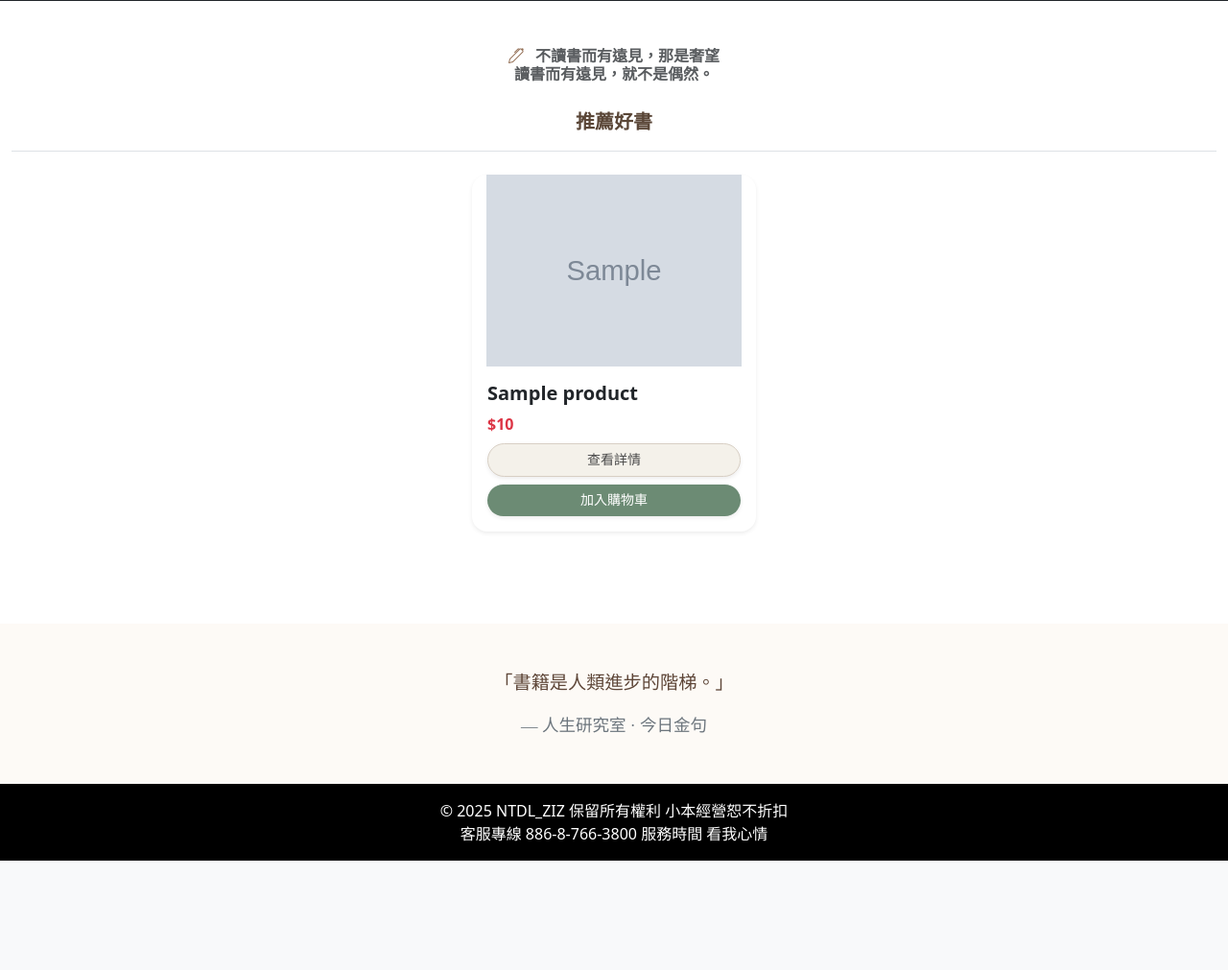
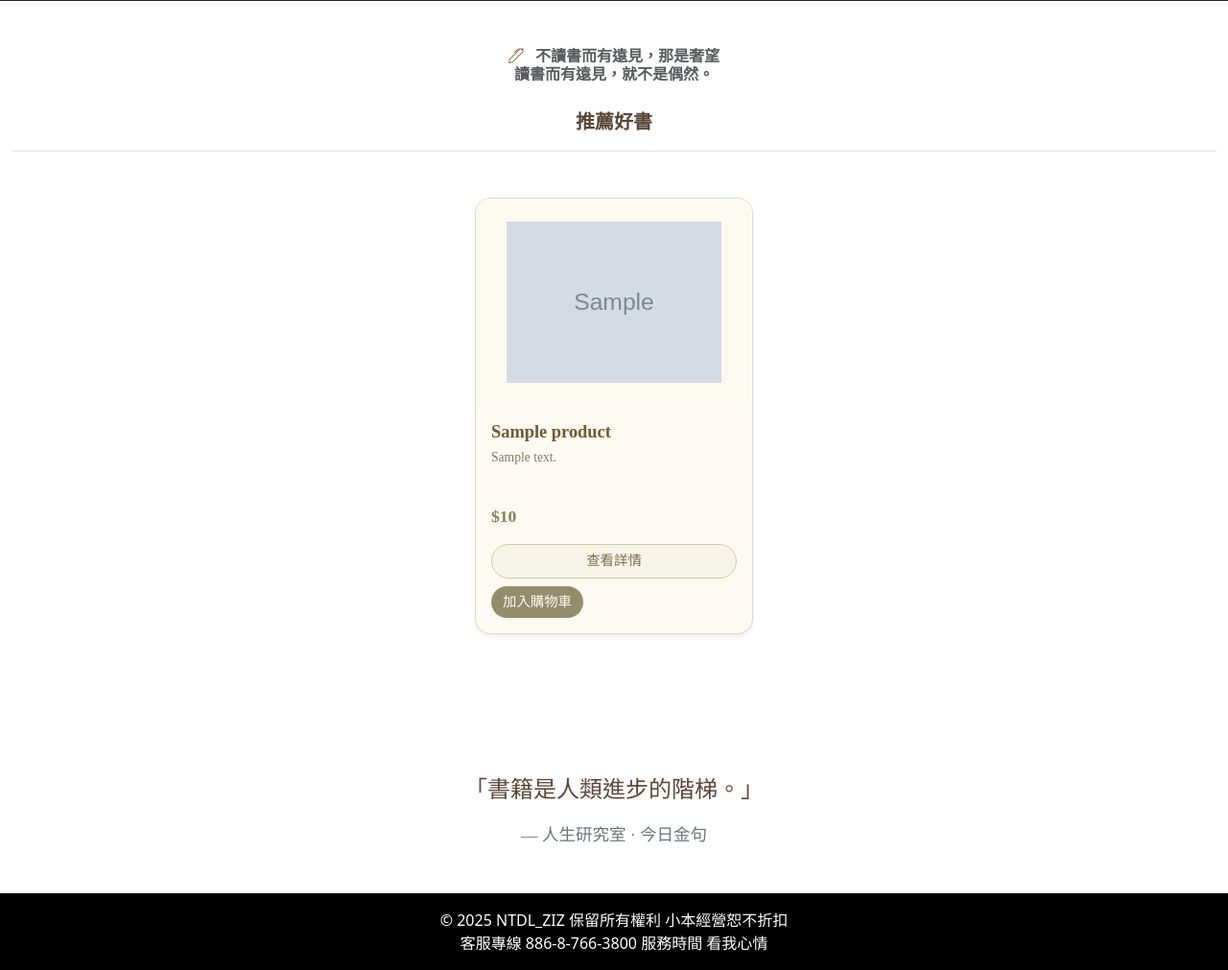
Before and after one commit to ziz03/database_class, a PHP site: page /index.php in a window 1280 px wide. Shown: the part 563-1574 px from the top of the page at 96% size. Before the commit the page ends 1460 px from the top, so only its background shows below. Run offline with PHP 8.4, Linux system fonts and the light colour scheme; tables that the repository leaves empty or names only in its code hold one stand-in row (values such as "Sample post"); grey boxes marked "Sample" are stand-in pictures; some libraries are stand-ins or nearby versions.

Commit message:
something beautiful

```diff
--- a/action/common.php
+++ b/action/common.php
@@ -150,6 +150,96 @@
 
 function displayProductsList($result, $noResultsMessage = '暫無商品', $keyword = '', $limit = 3, $page = 1, $totalProducts = 0)
 {
+    ?>
+    <style>
+        /* 文青柔和色調 */
+        .product-card {
+            background-color: #fefaf3;
+            /* 淡奶油色 */
+            border: 1px solid #e2d9c3;
+            /* 淡棕色邊框 */
+            border-radius: 1rem;
+            box-shadow: 0 3px 10px rgba(183, 166, 138, 0.25);
+            transition: transform 0.3s ease, box-shadow 0.3s ease;
+            font-family: 'Noto Serif TC', serif;
+            color: #5a5236;
+            /* 深棕色字 */
+        }
+
+        .product-card:hover {
+            transform: translateY(-6px);
+            box-shadow: 0 12px 30px rgba(183, 166, 138, 0.4);
+        }
+
+        .product-card .ratio {
+            border-bottom-left-radius: 0;
+            border-bottom-right-radius: 0;
+            background-color: #fcf9f1;
+            /* 淺米白 */
+        }
+
+        .product-card img {
+            padding: 1.5rem;
+            object-fit: contain;
+        }
+
+        .card-title {
+            font-weight: 700;
+            font-size: 1.15rem;
+            color: #6e5a31;
+            /* 溫暖深棕 */
+            margin-bottom: 0.4rem;
+        }
+
+        .price-text {
+            color: #8b7d5e;
+            /* 柔和棕 */
+            font-weight: 700;
+            font-size: 1.1rem;
+            margin-bottom: 1rem;
+        }
+
+        .btn-custom-outline {
+            font-family: 'Noto Serif TC', serif;
+            font-size: 0.9rem;
+            background-color: #f7f4ea;
+            color: #7c6f4f;
+            border: 1.5px solid #d6cba2;
+            border-radius: 2rem;
+            transition: background-color 0.3s ease, color 0.3s ease;
+        }
+
+        .btn-custom-outline:hover {
+            background-color: #a79d7e;
+            color: #fefaf3;
+            border-color: #958c6b;
+        }
+
+        .btn-custom-solid {
+            font-family: 'Noto Serif TC', serif;
+            font-size: 0.9rem;
+            background-color: #958c6b;
+            color: #fefaf3;
+            border: none;
+            border-radius: 2rem;
+            transition: background-color 0.3s ease;
+        }
+
+        .btn-custom-solid:hover {
+            background-color: #7e7658;
+        }
+
+        .product-desc {
+            font-size: 0.85rem;
+            color: #7f7b68;
+            min-height: 3em;
+            margin-bottom: 1rem;
+            line-height: 1.3;
+        }
+    </style>
+
+    <div class="row g-4 justify-content-center">
+        <?php
         if ($result && $result->num_rows > 0) {
             while ($product = $result->fetch_assoc()) {
                 $image_url = $product['image_url'];
@@ -157,28 +247,29 @@
                     $image_url = substr($image_url, 1);
                 }
                 ?>
-            <div class="col-sm-6 col-md-4 col-lg-3">
-                <div class="card h-100 border-0 shadow-sm rounded-4 overflow-hidden">
-                    <img src="<?= htmlspecialchars($image_url) ?>" class="card-img-top"
-                        alt="<?= htmlspecialchars($product['name']) ?>" style="height: 200px; object-fit: contain;">
-                    <div class="card-body d-flex flex-column justify-content-between">
-                        <h5 class="card-title fw-semibold"><?= htmlspecialchars($product['name']) ?></h5>
-                        <p class="text-danger fw-bold mb-2">$<?= number_format($product['price']) ?></p>
-                        <div class="mt-auto">
-                            <!-- 查看詳情按鈕 -->
-                            <a href="product.php?product_id=<?= $product['id'] ?>" class="btn w-100 mb-2 rounded-pill shadow-sm"
-                                style="font-family: 'Noto Serif TC', serif; font-size: 0.875rem; background-color: #f4f1ea; color: #4a4a4a; border: 1px solid #d8cfc4; transition: all 0.3s ease-in-out;">
+                <div class="col-12 col-sm-6 col-md-4 col-lg-3">
+                    <div class="card product-card h-100 shadow-sm overflow-hidden">
+                        <div class="ratio ratio-4x3 rounded-top">
+                            <img src="<?= htmlspecialchars($image_url) ?>" alt="<?= htmlspecialchars($product['name']) ?>"
+                                class="img-fluid" />
+                        </div>
+                        <div class="card-body d-flex flex-column">
+                            <h5 class="card-title"><?= htmlspecialchars($product['name']) ?></h5>
+
+                            <?php if (!empty($product['description'])): ?>
+                                <p class="product-desc"><?= htmlspecialchars(mb_strimwidth($product['description'], 0, 60, '...')) ?>
+                                </p>
+                            <?php endif; ?>
+
+                            <p class="price-text">$<?= number_format($product['price']) ?></p>
+                            <div class="mt-auto d-grid gap-2">
+                                <a href="product.php?product_id=<?= $product['id'] ?>" class="btn btn-custom-outline">
                                     查看詳情
                                 </a>
-
-                            <!-- 加入購物車按鈕 -->
-                            <form method="POST" action="action/cart.php">
+                                <form method="POST" action="action/cart.php" class="m-0">
                                     <input type="hidden" name="action" value="add">
                                     <input type="hidden" name="product_id" value="<?= $product['id'] ?>">
-                                <button type="submit" class="btn w-100 rounded-pill shadow-sm"
-                                    style="font-family: 'Noto Serif TC', serif; font-size: 0.875rem; background-color: #6c8b74; color: #fff; border: none; transition: all 0.3s ease-in-out;">
-                                    加入購物車
-                                </button>
+                                    <button type="submit" class="btn btn-custom-solid">加入購物車</button>
                                 </form>
                             </div>
                         </div>
@@ -189,7 +280,7 @@
 
             // 搜尋提示
             if (isset($_GET['keyword']) && !empty(trim($keyword))) {
-            echo '<div class="col-12 text-center mt-3">';
+                echo '<div class="col-12 text-center mt-4">';
                 echo '<p>找到 ' . $totalProducts . ' 個符合 "' . htmlspecialchars($keyword) . '" 的商品，當前顯示第 ' . $page . ' 頁</p>';
                 echo '</div>';
             }
@@ -198,47 +289,51 @@
             $totalPages = ceil($totalProducts / $limit);
             if ($totalPages > 1): ?>
                 <div class="col-12 mt-5">
-                <div class="d-flex flex-wrap justify-content-center align-items-center gap-3 p-3 rounded shadow-sm border bg-light">
-                    <!-- 頁碼列 -->
-                    <ul class="pagination gap-4 justify-content-center flex-wrap">
-                        <!-- 首頁 -->
-                        <li class="page-item me-2<?= ($page <= 1) ? 'disabled' : '' ?>">
-                            <a class="page-link rounded-pill"
+                    <div class="d-flex flex-column flex-md-row flex-wrap justify-content-center align-items-center gap-4 p-4 rounded-4 shadow-sm border"
+                        style="background-color: #f7f3ef; border-color: #e2dcd5;">
+
+                        <!-- 分頁按鈕 -->
+                        <ul class="pagination mb-0 gap-2 justify-content-center flex-wrap">
+                            <li class="page-item <?= ($page <= 1) ? 'disabled' : '' ?>">
+                                <a class="page-link rounded-pill px-3 border-0" style="background-color: #e7e2da; color: #4a4a4a;"
                                     href="?page=1<?= $keyword ? '&keyword=' . urlencode($keyword) : '' ?>">第一頁</a>
                             </li>
 
-                        <!-- 上一頁 -->
-                        <li class="page-item me-2<?= ($page <= 1) ? 'disabled' : '' ?>">
-                            <a class="page-link rounded-pill"
+                            <li class="page-item <?= ($page <= 1) ? 'disabled' : '' ?>">
+                                <a class="page-link rounded-pill px-3 border-0" style="background-color: #e7e2da; color: #4a4a4a;"
                                     href="?page=<?= max(1, $page - 1) ?><?= $keyword ? '&keyword=' . urlencode($keyword) : '' ?>">上一頁</a>
                             </li>
 
-                        <!-- 動態頁碼 -->
                             <?php
-                        $maxShow = 5; // 最多顯示頁碼數
+                            $maxShow = 5;
                             $start = max(1, $page - floor($maxShow / 2));
                             $end = min($totalPages, $start + $maxShow - 1);
                             if ($end - $start < $maxShow - 1)
                                 $start = max(1, $end - $maxShow + 1);
+
                             for ($i = $start; $i <= $end; $i++): ?>
                                 <li class="page-item <?= ($i == $page) ? 'active' : '' ?>">
-                                <a class="page-link rounded-pill"
-                                    href="?page=<?= $i ?><?= $keyword ? '&keyword=' . urlencode($keyword) : '' ?>"><?= $i ?></a>
+                                    <a class="page-link rounded-pill px-3 border-0 <?= ($i == $page) ? 'text-white' : '' ?>"
+                                        style="<?= ($i == $page) ? 'background-color: #6c8b74;' : 'background-color: #e7e2da; color: #4a4a4a;' ?>"
+                                        href="?page=<?= $i ?><?= $keyword ? '&keyword=' . urlencode($keyword) : '' ?>">
+                                        <?= $i ?>
+                                    </a>
                                 </li>
                             <?php endfor; ?>
 
-                        <!-- 下一頁 -->
                             <li class="page-item <?= ($page >= $totalPages) ? 'disabled' : '' ?>">
-                            <a class="page-link rounded-pill"
+                                <a class="page-link rounded-pill px-3 border-0" style="background-color: #e7e2da; color: #4a4a4a;"
                                     href="?page=<?= min($totalPages, $page + 1) ?><?= $keyword ? '&keyword=' . urlencode($keyword) : '' ?>">下一頁</a>
                             </li>
                         </ul>
 
                         <!-- 跳轉頁碼 -->
-                    <form class="d-flex align-items-center gap-2 ms-3" onsubmit="return jumpToPage(event)">
+                        <form class="d-flex align-items-center gap-2" onsubmit="return jumpToPage(event)">
                             <input type="number" id="gotoPage" min="1" max="<?= $totalPages ?>"
-                            class="form-control form-control-sm mb-3" placeholder="頁碼" style="width: 80px;">
-                        <button class="btn btn-sm btn-outline-primary rounded-pill mb-3" type="submit">前往</button>
+                                class="form-control form-control-sm rounded-pill border-0 shadow-sm" placeholder="頁碼"
+                                style="width: 80px; background-color: #fff8f0;">
+                            <button class="btn btn-sm rounded-pill shadow-sm" style="background-color: #6c8b74; color: #fff;"
+                                type="submit">前往</button>
                             <?php
                             foreach ($_GET as $key => $value) {
                                 if ($key !== 'page' && $key !== 'gotoPage') {
@@ -264,16 +359,23 @@
                         }
                     }
                 </script>
-        <?php endif;
+                <?php
+            endif;
         } else {
-        // 無商品
+            echo '<div class="col-12 text-center mt-4">';
             if (isset($_GET['keyword']) && !empty(trim($keyword))) {
-            echo '<div class="col-12 text-center"><p>沒有找到符合 "' . htmlspecialchars($keyword) . '" 的商品</p></div>';
+                echo '<p>沒有找到符合 "' . htmlspecialchars($keyword) . '" 的商品</p>';
             } else {
-            echo '<div class="col-12 text-center"><p>' . $noResultsMessage . '</p></div>';
+                echo '<p>' . $noResultsMessage . '</p>';
             }
+            echo '</div>';
         }
+        ?>
+    </div>
+    <?php
 }
+
+
 
 
 
--- a/index.php
+++ b/index.php
@@ -34,6 +34,27 @@
                 transform: translateY(0);
             }
         }
+
+        .fade-in-up {
+            opacity: 0;
+            transform: translateY(30px);
+            animation: fadeInUp 1s ease forwards;
+        }
+
+        .fade-in-up.delay-1 {
+            animation-delay: 0.3s;
+        }
+
+        .fade-in-up.delay-2 {
+            animation-delay: 0.6s;
+        }
+
+        @keyframes fadeInUp {
+            to {
+                opacity: 1;
+                transform: translateY(0);
+            }
+        }
     </style>
 
 </head>
@@ -51,17 +72,17 @@
     font-family: 'Noto Serif TC', serif;
     color: #3e3e3e;
 ">
-            <h1 class="fw-bold mb-3" style="font-size: 3rem;">人生研究室</h1>
-            <p class="mb-4" style="font-size: 1.25rem; line-height: 1.8;">
+            <h1 class="fw-bold mb-3 fade-in-up" style="font-size: 3rem;">人生研究室</h1>
+            <p class="mb-4 fade-in-up delay-1" style="font-size: 1.25rem; line-height: 1.8;">
                 用知識品味人生，<br class="d-none d-md-block">用閱讀改變風景。
             </p>
 
 
-            <a href="#products" class="btn btn-outline-dark rounded-pill px-4 py-2 shadow-sm" style="
-        font-weight: 500;
-        letter-spacing: 0.5px;
-        transition: all 0.3s ease;
-    " onmouseover="this.style.backgroundColor='#3e3e3e'; this.style.color='#fff';"
+            <a href="#products" class="btn btn-outline-dark rounded-pill px-4 py-2 shadow-sm fade-in-up delay-2" style="
+    font-weight: 500;
+    letter-spacing: 0.5px;
+    transition: all 0.3s ease;
+" onmouseover="this.style.backgroundColor='#3e3e3e'; this.style.color='#fff';"
                 onmouseout="this.style.backgroundColor='transparent'; this.style.color='#3e3e3e';">
                 立即探索書海
             </a>
@@ -107,7 +128,7 @@
         "閱讀無法逃避現實，卻會讓現實變得可愛一點。",
         "書本是靈魂最溫柔的庇護所。",
         "每本書，都是一場與自己的對話;認識自己是所有智慧的開端。",
-        "在書頁之間，我們練習成為更好的人。",
+        "在文字之間，我們練習成為更好的人。",
         "閱讀使靈魂發光，使見識增長。",
         "書籍是人類進步的階梯。",
         "人間的黑夜靠燈火點燃，人心的黑夜靠書本點燃。"
@@ -115,10 +136,10 @@
     $randomQuote = $quotes[array_rand($quotes)];
     ?>
     <section class="text-center py-5 fade-in"
-        style="background-color: #fdfaf6; font-family: 'Noto Serif TC'; color: #5e4638;">
+        style=" font-family: 'Noto Serif TC'; color: #5e4638;">
         <blockquote class="blockquote mb-0">
 
-            <p style="font-size: 1.2rem;">「<?= $randomQuote ?>」</p>
+            <p style="font-size: 1.5rem;">「<?= $randomQuote ?>」</p>
 
             <footer class="blockquote-footer mt-2">人生研究室 · 今日金句</footer>
         </blockquote>
```
Also changed, not shown: Allproduct.php (+21 -1 lines), README.md. Lines whose indentation alone changed are shown as unchanged.
